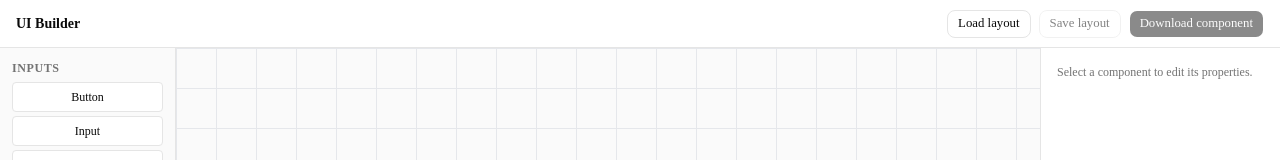
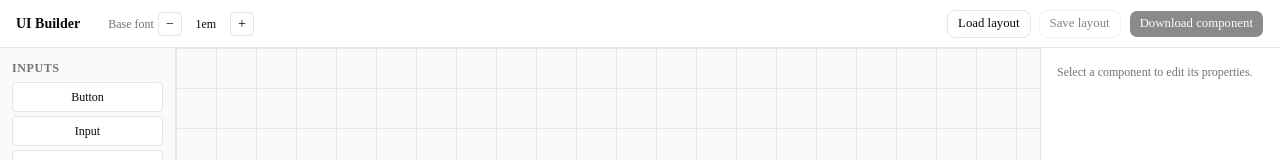
Before and after one commit to alex8080/yael, a Next.js app: page / in a window 1280 px wide. Shown: the top 160 px of the page. Built offline with nearby package versions, Linux system fonts and the light colour scheme.

Commit message:
introduce scale

```diff
--- a/app/page.tsx
+++ b/app/page.tsx
@@ -8,7 +8,7 @@ import {
   useSensors,
 } from "@dnd-kit/core";
 import { useEditorStore } from "@/store/editor";
-import Canvas, { CELL_SIZE } from "@/components/editor/Canvas";
+import Canvas, { cellSize } from "@/components/editor/Canvas";
 import Palette from "@/components/editor/Palette";
 import Toolbar from "@/components/editor/Toolbar";
 import PropertiesPanel from "@/components/editor/PropertiesPanel";
@@ -17,6 +17,8 @@ import { REGISTRY_MAP } from "@/lib/components";
 export default function Home() {
   const addInstance = useEditorStore((s) => s.addInstance);
   const moveInstance = useEditorStore((s) => s.moveInstance);
+  const fontScale = useEditorStore((s) => s.fontScale);
+  const cs = cellSize(fontScale);
 
   const sensors = useSensors(
     useSensor(PointerSensor, { activationConstraint: { distance: 4 } }),
@@ -36,8 +38,8 @@ export default function Home() {
     const finalX = initialRect.left + delta.x - canvasRect.left;
     const finalY = initialRect.top + delta.y - canvasRect.top;
 
-    const col = Math.max(1, Math.floor(finalX / CELL_SIZE) + 1);
-    const row = Math.max(1, Math.floor(finalY / CELL_SIZE) + 1);
+    const col = Math.max(1, Math.floor(finalX / cs) + 1);
+    const row = Math.max(1, Math.floor(finalY / cs) + 1);
 
     if (active.data.current?.isPalette) {
       const { type, defaultProps } = active.data.current as {
--- a/components/editor/Canvas.tsx
+++ b/components/editor/Canvas.tsx
@@ -4,15 +4,22 @@ import { useDroppable } from "@dnd-kit/core";
 import { useEditorStore } from "@/store/editor";
 import CanvasInstance from "./CanvasInstance";
 
-export const CELL_SIZE = 40;
 export const COLS = 24;
 export const ROWS = 20;
+
+/** Cell size in px given a font scale multiplier. Default: 40px at 1em. */
+export function cellSize(fontScale: number) {
+  return Math.round(40 * fontScale);
+}
 
 export default function Canvas() {
   const { setNodeRef } = useDroppable({ id: "canvas" });
   const instances = useEditorStore((s) => s.instances);
   const selectedId = useEditorStore((s) => s.selectedId);
   const selectInstance = useEditorStore((s) => s.selectInstance);
+  const fontScale = useEditorStore((s) => s.fontScale);
+
+  const cs = cellSize(fontScale);
 
   return (
     <div
@@ -23,16 +30,17 @@ export default function Canvas() {
         id="editor-canvas"
         ref={setNodeRef}
         style={{
+          fontSize: `${fontScale}em`,
           display: "grid",
-          gridTemplateColumns: `repeat(${COLS}, ${CELL_SIZE}px)`,
-          gridTemplateRows: `repeat(${ROWS}, ${CELL_SIZE}px)`,
-          width: COLS * CELL_SIZE,
-          height: ROWS * CELL_SIZE,
+          gridTemplateColumns: `repeat(${COLS}, ${cs}px)`,
+          gridTemplateRows: `repeat(${ROWS}, ${cs}px)`,
+          width: COLS * cs,
+          height: ROWS * cs,
           backgroundImage: [
             "linear-gradient(to right, #e5e7eb 1px, transparent 1px)",
             "linear-gradient(to bottom, #e5e7eb 1px, transparent 1px)",
           ].join(", "),
-          backgroundSize: `${CELL_SIZE}px ${CELL_SIZE}px`,
+          backgroundSize: `${cs}px ${cs}px`,
         }}
       >
         {instances.map((inst) => (
--- a/components/editor/CanvasInstance.tsx
+++ b/components/editor/CanvasInstance.tsx
@@ -2,7 +2,7 @@
 
 import { useDraggable } from "@dnd-kit/core";
 import { ComponentInstance, useEditorStore } from "@/store/editor";
-import { CELL_SIZE } from "./Canvas";
+import { cellSize } from "./Canvas";
 import { Button } from "@/components/ui/button";
 import { Input } from "@/components/ui/input";
 import { Textarea } from "@/components/ui/textarea";
@@ -374,6 +374,8 @@ export default function CanvasInstance({ instance, isSelected }: Props) {
   const selectInstance = useEditorStore((s) => s.selectInstance);
   const resizeInstance = useEditorStore((s) => s.resizeInstance);
   const moveInstance = useEditorStore((s) => s.moveInstance);
+  const fontScale = useEditorStore((s) => s.fontScale);
+  const cs = cellSize(fontScale);
   const { attributes, listeners, setNodeRef, transform, isDragging } =
     useDraggable({
       id: instance.id,
@@ -389,8 +391,8 @@ export default function CanvasInstance({ instance, isSelected }: Props) {
     const { col, row, colSpan, rowSpan, id } = instance;
 
     function onMove(me: PointerEvent) {
-      const dx = Math.round((me.clientX - startX) / CELL_SIZE);
-      const dy = Math.round((me.clientY - startY) / CELL_SIZE);
+      const dx = Math.round((me.clientX - startX) / cs);
+      const dy = Math.round((me.clientY - startY) / cs);
 
       let newColSpan = colSpan;
       let newRowSpan = rowSpan;
--- a/components/editor/Toolbar.tsx
+++ b/components/editor/Toolbar.tsx
@@ -7,10 +7,30 @@ import { Button } from "@/components/ui/button";
 export default function Toolbar() {
   const instances = useEditorStore((s) => s.instances);
   const loadInstances = useEditorStore((s) => s.loadInstances);
+  const fontScale = useEditorStore((s) => s.fontScale);
+  const setFontScale = useEditorStore((s) => s.setFontScale);
 
   return (
     <header className="h-12 shrink-0 border-b border-border bg-background flex items-center px-4 gap-3">
       <span className="text-sm font-semibold">UI Builder</span>
+      <div className="flex items-center gap-1 ml-4">
+        <span className="text-xs text-muted-foreground">Base font</span>
+        <button
+          className="w-6 h-6 flex items-center justify-center rounded border border-border hover:bg-muted text-sm leading-none"
+          onClick={() => setFontScale(fontScale - 0.25)}
+          aria-label="Decrease font size"
+        >
+          −
+        </button>
+        <span className="text-xs w-10 text-center tabular-nums">{fontScale}em</span>
+        <button
+          className="w-6 h-6 flex items-center justify-center rounded border border-border hover:bg-muted text-sm leading-none"
+          onClick={() => setFontScale(fontScale + 0.25)}
+          aria-label="Increase font size"
+        >
+          +
+        </button>
+      </div>
       <div className="ml-auto flex items-center gap-2">
         <Button
           size="sm"
--- a/store/editor.ts
+++ b/store/editor.ts
@@ -13,6 +13,7 @@ export type ComponentInstance = {
 type EditorState = {
   instances: ComponentInstance[];
   selectedId: string | null;
+  fontScale: number;
 
   addInstance: (
     type: string,
@@ -28,11 +29,13 @@ type EditorState = {
   removeInstance: (id: string) => void;
   updateProps: (id: string, props: Record<string, unknown>) => void;
   loadInstances: (instances: ComponentInstance[]) => void;
+  setFontScale: (scale: number) => void;
 };
 
 export const useEditorStore = create<EditorState>((set) => ({
   instances: [],
   selectedId: null,
+  fontScale: 1,
 
   addInstance: (type, col, row, defaultProps = {}, colSpan = 1, rowSpan = 1) =>
     set((state) => ({
@@ -80,4 +83,5 @@ export const useEditorStore = create<EditorState>((set) => ({
     })),
 
   loadInstances: (instances) => set({ instances, selectedId: null }),
+  setFontScale: (scale) => set({ fontScale: Math.max(0.5, Math.min(3, Math.round(scale * 4) / 4)) }),
 }));
```
